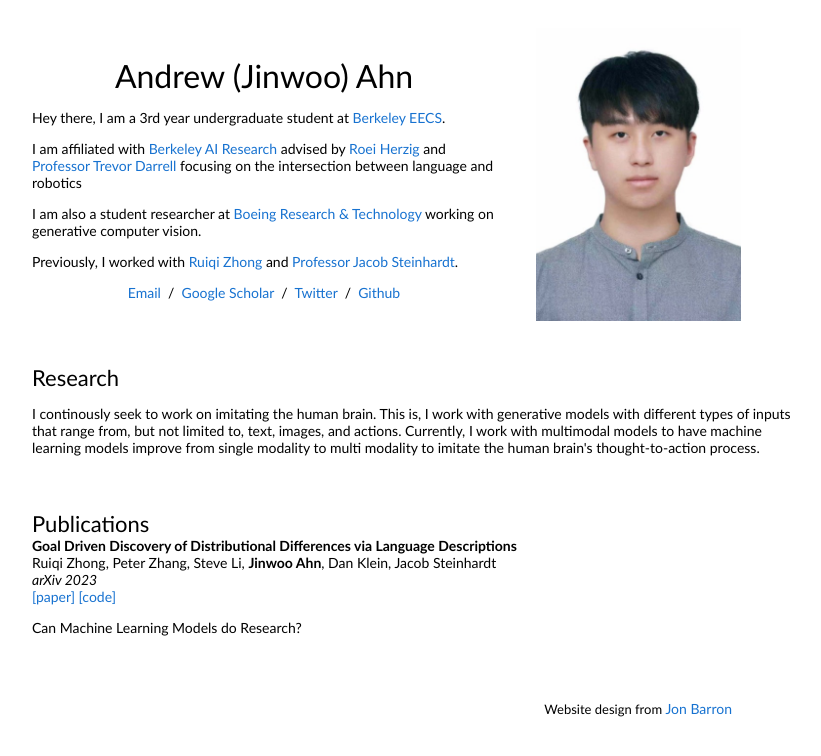
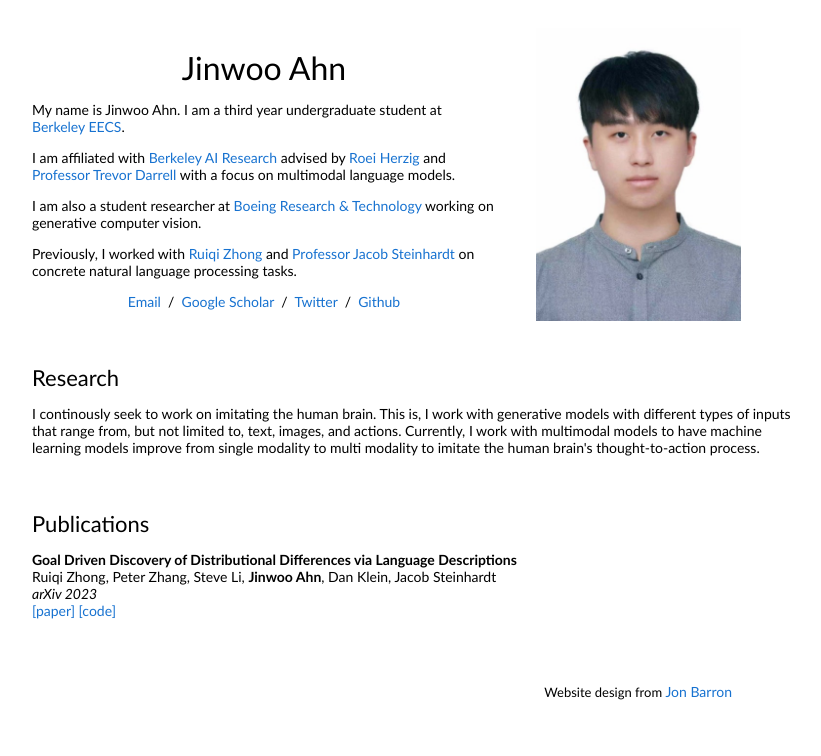
Before and after one commit to research-jinwoo/research-jinwoo.github.io, a plain HTML site: page index.html in a window 1280 px wide. Shown: the whole page, without its empty margins (228-1049 px from the left). Drawn offline with Linux system fonts and the light colour scheme.

Commit message:
Update index.html

```diff
--- a/index.html
+++ b/index.html
@@ -3,7 +3,7 @@
   <head>
     <meta http-equiv="Content-Type" content="text/html; charset=UTF-8">
 
-    <title>Jinwoo Ahn</title>
+    <title>Jinwoo Ahn Research Page</title>
 
     <meta name="author" content="Jinwoo Ahn">
     <meta name="viewport" content="width=device-width, initial-scale=1">
@@ -20,18 +20,19 @@
             <tr style="padding:0px">
               <td style="padding:2.5%;width:63%;vertical-align:middle">
                 <p class="name" style="text-align: center;">
-                  Andrew (Jinwoo) Ahn
+                  Jinwoo Ahn
                 </p>
-                <p>Hey there, I am a 3rd year undergraduate student at <a href="https://eecs.berkeley.edu/">Berkeley EECS</a>.</p>
+                <p>My name is Jinwoo Ahn. I am a third year undergraduate student at <a href="https://eecs.berkeley.edu/">Berkeley EECS</a>.</p>
                 <p>
-                  I am affiliated with <a href="https://bair.berkeley.edu/">Berkeley AI Research</a> advised by <a href="https://roeiherz.github.io/">Roei Herzig</a> and <a href="https://people.eecs.berkeley.edu/~trevor/">Professor Trevor Darrell</a> focusing on the intersection between language and robotics
+                  I am affiliated with <a href="https://bair.berkeley.edu/">Berkeley AI Research</a> advised by <a href="https://roeiherz.github.io/">Roei Herzig</a> and <a href="https://people.eecs.berkeley.edu/~trevor/">Professor Trevor Darrell</a>
+                  with a focus on multimodal language models.
                  </p>
                 <p>
                   I am also a student researcher at <a href="https://www.boeing.com/innovation/">Boeing Research & Technology</a> working on generative computer vision.
                 </p>
 
                 <p>
-                  Previously, I worked with <a href="https://ruiqi-zhong.github.io/">Ruiqi Zhong</a> and <a href="https://www.stat.berkeley.edu/~jsteinhardt/">Professor Jacob Steinhardt</a>.
+                  Previously, I worked with <a href="https://ruiqi-zhong.github.io/">Ruiqi Zhong</a> and <a href="https://www.stat.berkeley.edu/~jsteinhardt/">Professor Jacob Steinhardt</a> on concrete natural language processing tasks.
                 </p>
                 <p style="text-align:center">
                   <a href="mailto:andrewahn@berkeley.edu">Email</a> &nbsp/&nbsp
@@ -61,8 +62,8 @@
               <tr>
               <td style="padding:20px;width:100%;vertical-align:middle">
                 <h2>Publications</h2>
+                <p></p>
                   <span class="papertitle">Goal Driven Discovery of Distributional Differences via Language Descriptions</span>
-                </a>
                 <br>
                       Ruiqi Zhong,
                       Peter Zhang,
@@ -76,7 +77,6 @@
                     <a href="https://arxiv.org/abs/2302.14233">[paper]</a>
                     <a href="https://github.com/ruiqi-zhong/D5">[code]</a>
                 <p></p>
-                <p>Can Machine Learning Models do Research?</p>
               </td>
             </tr>
 
```
